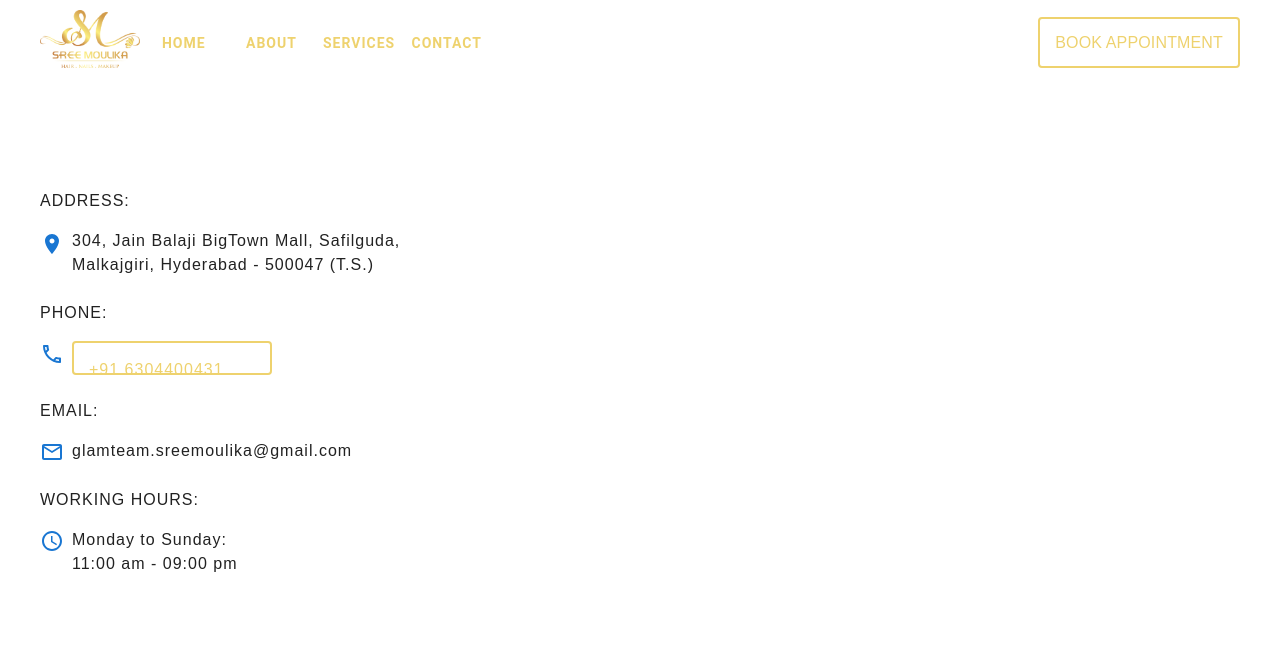
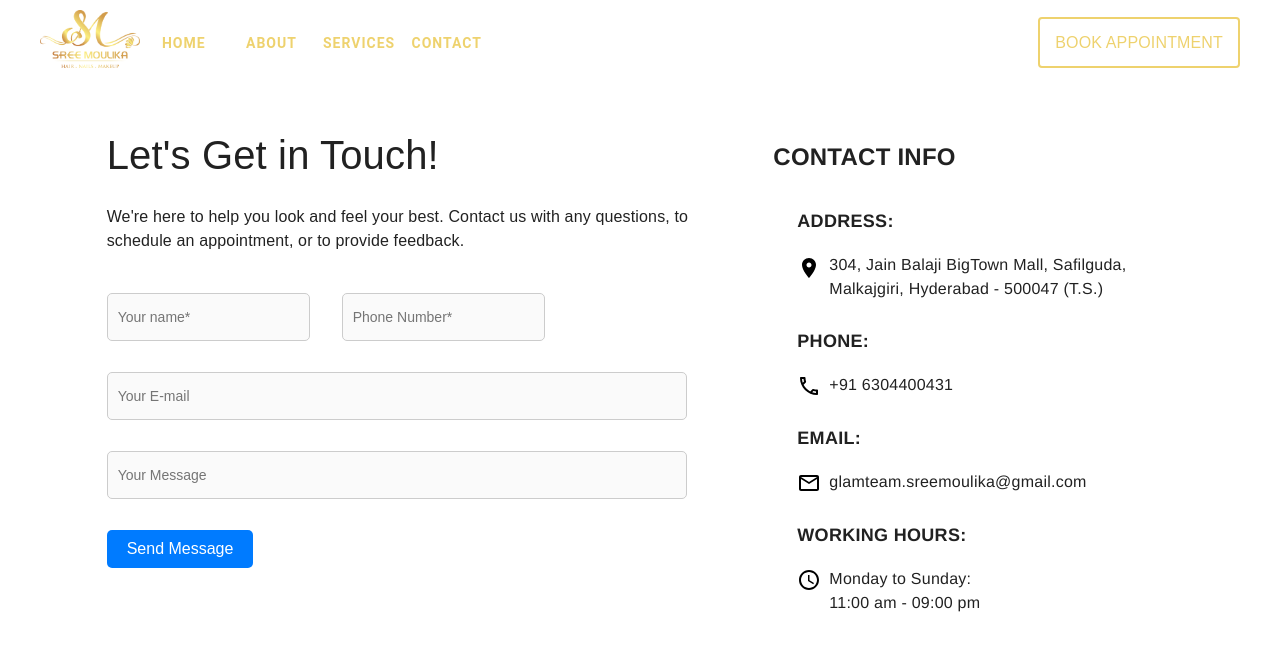
Before and after one commit to raki70184/sreemoulikaluxury, a React (Create React App) app: page /contact in a window 1280 px wide. Shown: the top 648 px of the page. Built offline with nearby package versions, Linux system fonts and the light colour scheme.

Commit message:
Add contact us page form and code

```diff
--- a/src/components/AppBar/AppBarComponent.css
+++ b/src/components/AppBar/AppBarComponent.css
@@ -1,4 +1,4 @@
-.phone-number {
+.telephone-number {
     padding: 15px !important;
     min-width: 200px !important;
     height: 34px;
@@ -9,7 +9,7 @@
     color: #eed26e;
 }
 
-.phone-number:hover{
+.telephone-number:hover{
  background-color: #eed26e;
  color: #fff;
 }
--- a/src/components/AppBar/AppBarComponent.tsx
+++ b/src/components/AppBar/AppBarComponent.tsx
@@ -45,7 +45,7 @@ function AppBarComponent() {
           <Grid item sx={{flex: 1}} textAlign='right'>
           <a
             href='tel:+916304400431'
-            className='phone-number'
+            className='telephone-number'
           >Book Appointment </a>
           </Grid>
         </Grid>
--- a/src/components/Contact/Contact.tsx
+++ b/src/components/Contact/Contact.tsx
@@ -1,13 +1,25 @@
 import React from "react";
+import { Button, Grid, Typography } from "@mui/material";
 import PlaceIcon from "@mui/icons-material/Place";
 import PhoneOutlinedIcon from "@mui/icons-material/PhoneOutlined";
 import EmailOutlinedIcon from "@mui/icons-material/EmailOutlined";
 import AccessTimeOutlinedIcon from "@mui/icons-material/AccessTimeOutlined";
 import "./Contactstyles.css";
+import ContactForm from "../ContactForm/ContactForm";
 
 export const Contact = () => {
   return (
-    <div className="contact">
+    <Grid
+      container
+      direction={"row"}
+      justifyContent="space-evenly"
+    >
+      <Grid item xs={6}>
+        <ContactForm />
+      </Grid>
+      <Grid item xs={4} className="contact-grid">
+      <div className="contact-header">CONTACT INFO</div>
+        <div className="contact-Info">
           <div className="address-header">ADDRESS:</div>
           <div className="address-text">
             <PlaceIcon className="place-icon" />
@@ -35,5 +47,7 @@ export const Contact = () => {
             </div>
           </div>
         </div>
+      </Grid>
+    </Grid>
   );
 };
--- a/src/components/Contact/Contactstyles.css
+++ b/src/components/Contact/Contactstyles.css
@@ -1,63 +1,57 @@
-.contact {
+
+
+.contact-header {
+  font-family: Helvetica;
+  font-size: 24px;
+  font-weight:700;
+  line-height: 32px;
+  letter-spacing: 0.24px;
+  margin-bottom: 2rem;
+  margin-top: 1rem;
+  width:50%;
+}
+.contact-Info {
   letter-spacing: 1px;
-  margin-top: 4rem;
+  padding-left:1.5rem;
+  /* width:50%;
+  margin-left:20px; */
 }
-.address-text {
+.place-icon {
+  color: #000; /* Adjust the color as needed */
+  margin-right: 8px;
+  margin-top: 3px;
+}
+
+.telephone-icon, .email-icon, .working-icon {
+  color: #000; /* Adjust the color as needed */
+  margin-right: 8px;
+  margin-top: 1px;
+}
+
+.email-header, .working-header, .phone-header  {
+  margin-top: 1.5rem;
+}
+
+
+.address-text, .telephone-text, .email-text, .working-text{
+  font-family: Helvetica;
+  font-size: 16px;
+  font-weight:400;
+  line-height: 24px;
+  letter-spacing: 0.24px;
   display: flex;
   align-items: flex-start;
   margin-top: 1rem;
 }
 
-.place-icon {
-  color: #1976d2; /* Adjust the color as needed */
-  margin-right: 8px;
-  margin-top: 3px;
+.phone-header, .address-header, .email-header, .working-header{
+  font-family: Helvetica;
+  font-size: 18px;
+  font-weight:600;
+  line-height: 32px;
+  letter-spacing: 0.3px;
 }
 
-.phone-header {
-  margin-top: 1.5rem;
+.contact-grid{
+  width:45%;
 }
-
-.telephone-text {
-  display: flex;
-  align-items: flex-start;
-  margin-top: 1rem;
-}
-
-.telephone-icon {
-  color: #1976d2; /* Adjust the color as needed */
-  margin-right: 8px;
-  margin-top: 1px;
-}
-
-.email-header {
-  margin-top: 1.5rem;
-}
-
-.email-text {
-  display: flex;
-  align-items: flex-start;
-  margin-top: 1rem;
-}
-
-.email-icon {
-  color: #1976d2; /* Adjust the color as needed */
-  margin-right: 8px;
-  margin-top: 1px;
-}
-
-.working-header {
-  margin-top: 1.5rem;
-}
-
-.working-text {
-  display: flex;
-  align-items: flex-start;
-  margin-top: 1rem;
-}
-
-.working-icon {
-  color: #1976d2; /* Adjust the color as needed */
-  margin-right: 8px;
-  margin-top: 1px;
-}
```
Lines whose indentation alone changed are shown as unchanged.
